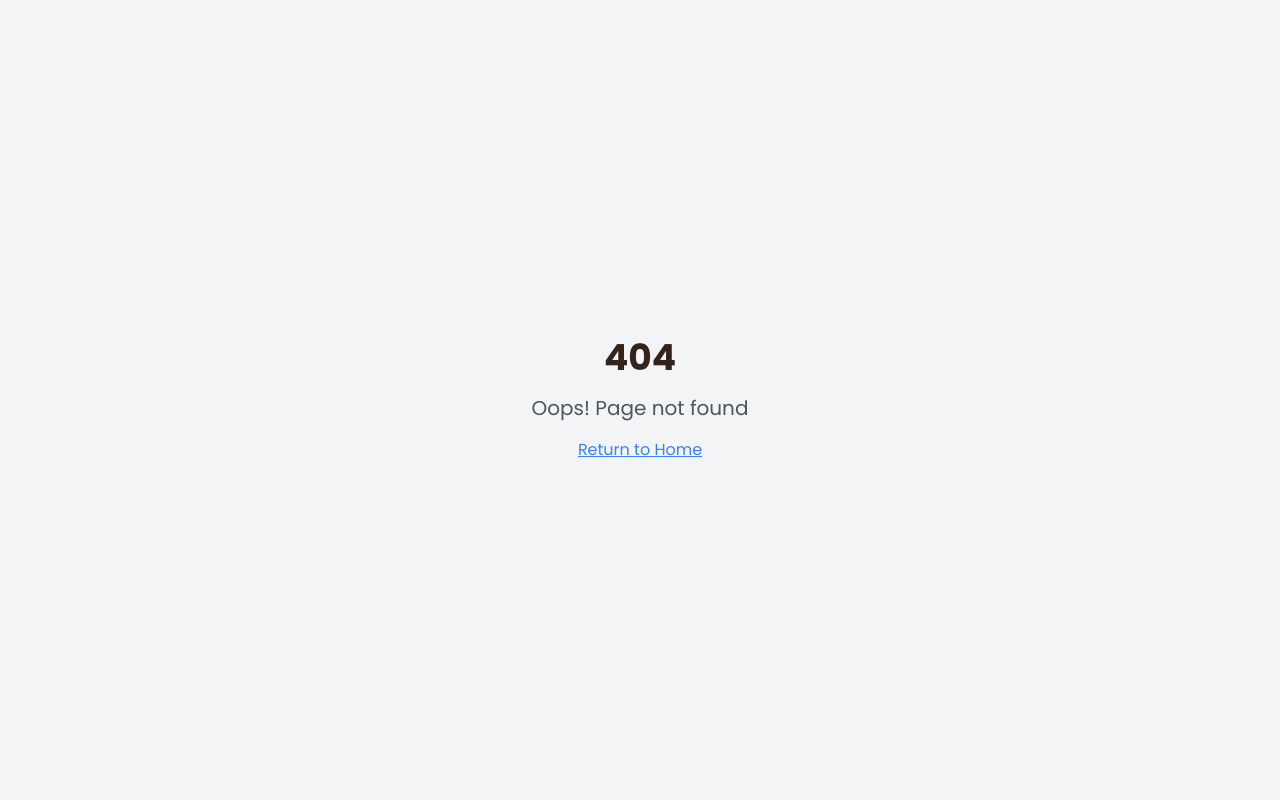
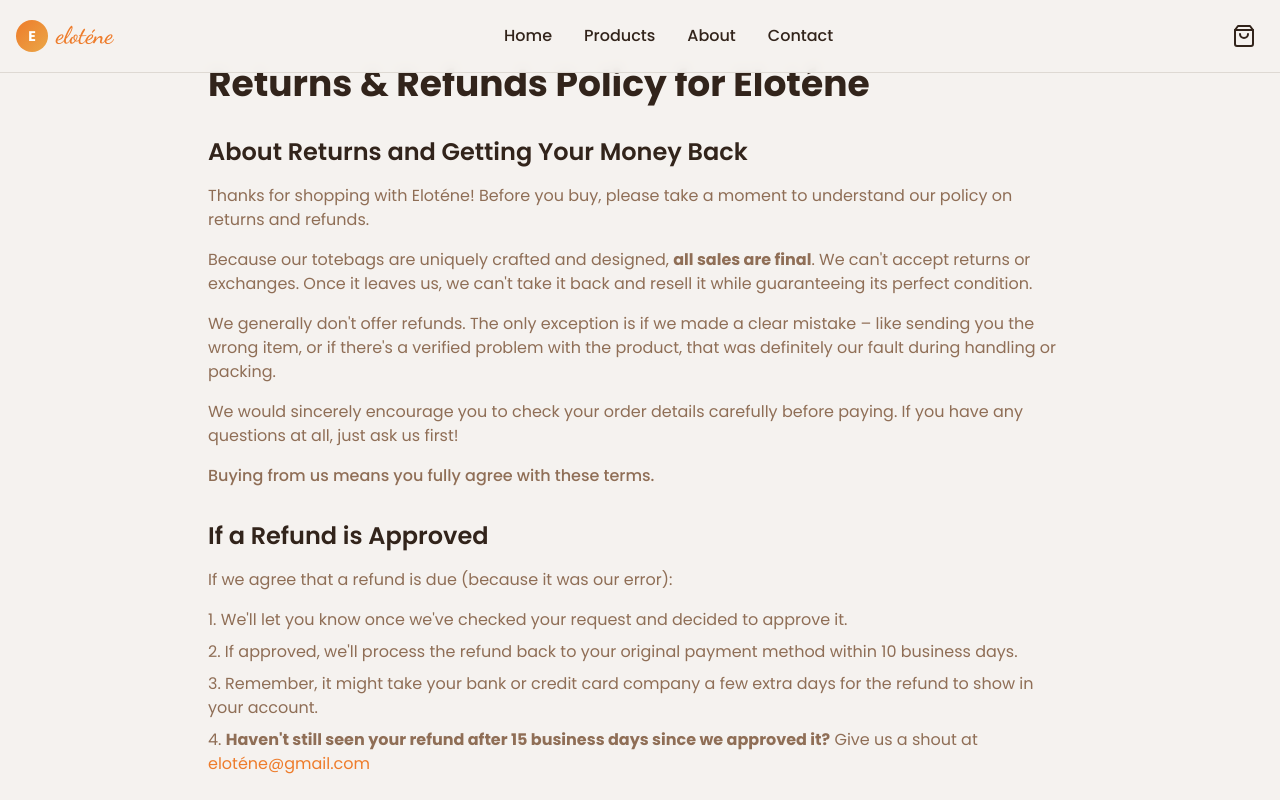
Before and after one commit to PlotinaArhin/elotene-tote-shop-3d, a React (Vite) app: page /returns-policy in a window 1280 px wide. Before the commit this address had no page. Shown: the top 800 px of the page. Built offline with nearby package versions, Linux system fonts and the light colour scheme.

Commit message:
Add returns and refunds policy
Add a returns and refunds policy to the site.

```diff
--- a/src/App.tsx
+++ b/src/App.tsx
@@ -7,6 +7,7 @@ import { BrowserRouter, Routes, Route } from "react-router-dom";
 import Index from "./pages/Index";
 import About from "./pages/About";
 import Contact from "./pages/Contact";
+import ReturnsPolicy from "./pages/ReturnsPolicy";
 import NotFound from "./pages/NotFound";
 
 const queryClient = new QueryClient();
@@ -21,6 +22,7 @@ const App = () => (
           <Route path="/" element={<Index />} />
           <Route path="/about" element={<About />} />
           <Route path="/contact" element={<Contact />} />
+          <Route path="/returns-policy" element={<ReturnsPolicy />} />
           {/* ADD ALL CUSTOM ROUTES ABOVE THE CATCH-ALL "*" ROUTE */}
           <Route path="*" element={<NotFound />} />
         </Routes>
--- /dev/null
+++ b/src/pages/ReturnsPolicy.tsx
@@ -0,0 +1,66 @@
+import Header from '../components/Header';
+import Footer from '../components/Footer';
+
+const ReturnsPolicy = () => {
+  return (
+    <div className="min-h-screen bg-background">
+      <Header cartCount={0} onCartClick={() => {}} />
+
+      <main className="container mx-auto px-4 py-16 max-w-4xl">
+        <div className="prose prose-lg max-w-none">
+          <h1 className="text-4xl font-bold text-foreground mb-8">
+            Returns & Refunds Policy for Eloténe
+          </h1>
+
+          <section className="mb-8">
+            <h2 className="text-2xl font-semibold text-foreground mb-4">
+              About Returns and Getting Your Money Back
+            </h2>
+            <p className="text-muted-foreground mb-4">
+              Thanks for shopping with Eloténe! Before you buy, please take a moment to understand our policy on returns and refunds.
+            </p>
+            <p className="text-muted-foreground mb-4">
+              Because our totebags are uniquely crafted and designed, <strong>all sales are final</strong>. We can't accept returns or exchanges. Once it leaves us, we can't take it back and resell it while guaranteeing its perfect condition.
+            </p>
+            <p className="text-muted-foreground mb-4">
+              We generally don't offer refunds. The only exception is if we made a clear mistake – like sending you the wrong item, or if there's a verified problem with the product, that was definitely our fault during handling or packing.
+            </p>
+            <p className="text-muted-foreground mb-4">
+              We would sincerely encourage you to check your order details carefully before paying. If you have any questions at all, just ask us first!
+            </p>
+            <p className="text-muted-foreground font-medium">
+              Buying from us means you fully agree with these terms.
+            </p>
+          </section>
+
+          <section>
+            <h2 className="text-2xl font-semibold text-foreground mb-4">
+              If a Refund is Approved
+            </h2>
+            <p className="text-muted-foreground mb-4">
+              If we agree that a refund is due (because it was our error):
+            </p>
+            <ol className="list-decimal list-inside text-muted-foreground space-y-2 mb-6">
+              <li>We'll let you know once we've checked your request and decided to approve it.</li>
+              <li>If approved, we'll process the refund back to your original payment method within 10 business days.</li>
+              <li>Remember, it might take your bank or credit card company a few extra days for the refund to show in your account.</li>
+              <li>
+                <strong>Haven't still seen your refund after 15 business days since we approved it?</strong> Give us a shout at{' '}
+                <a href="mailto:elotene@gmail.com" className="text-primary hover:underline">
+                  eloténe@gmail.com
+                </a>
+              </li>
+            </ol>
+            <p className="text-muted-foreground">
+              We'll be sure to look into it!
+            </p>
+          </section>
+        </div>
+      </main>
+
+      <Footer />
+    </div>
+  );
+};
+
+export default ReturnsPolicy;
```
